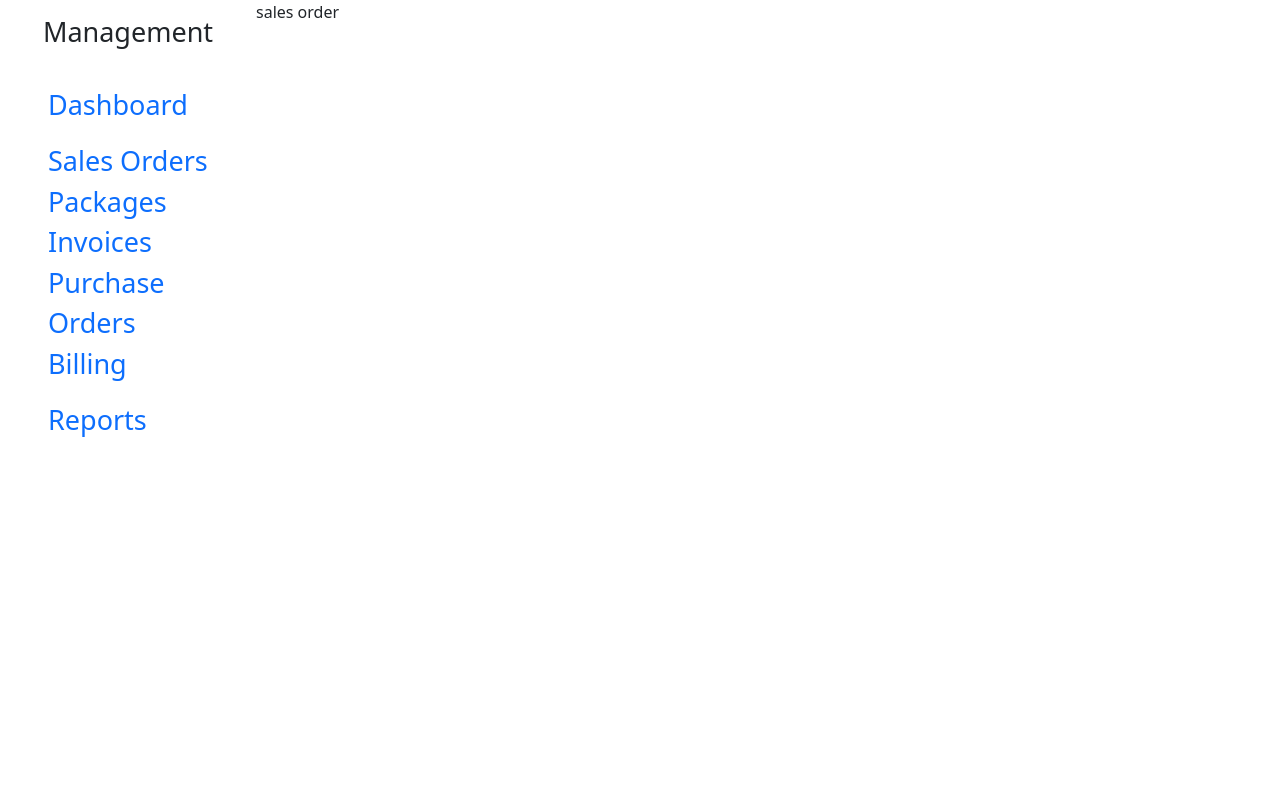
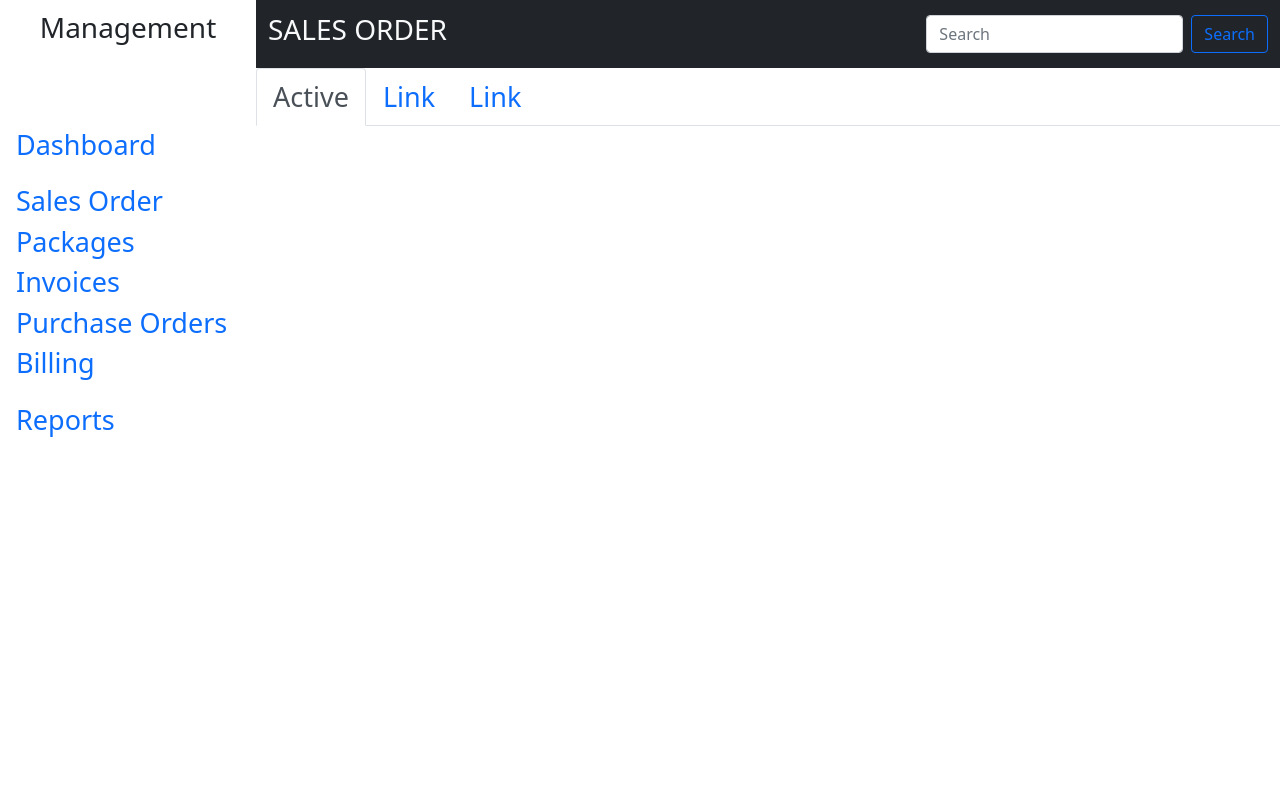
Before and after one commit to Maryllkate/sales-order-system, a PHP site: page /home/sales_orders.php in a window 1280 px wide. Run offline with PHP 8.4, Linux system fonts and the light colour scheme.

Commit message:
addede nav & tab for sales order

```diff
--- /dev/null
+++ b/css/dashboard.css
@@ -0,0 +1,3 @@
+#dashboard-container {
+    width: 80vw;
+}
--- /dev/null
+++ b/css/sales_orders.css
@@ -0,0 +1,3 @@
+#sales-orders-container {
+    width: 80vw;
+}
--- a/css/sidebar.css
+++ b/css/sidebar.css
@@ -5,10 +5,6 @@
 .left-sidebar {
     height: 100vh;
     width: 20vw;
-}
-
-.row-container {
-    width: 80vw;
 }
 
 .main-selection-form,
--- a/home/dashboard.php
+++ b/home/dashboard.php
@@ -2,8 +2,10 @@
     include '../include/sidebar.php';
 ?>
 
-<div class="dashboard-container">
-    dashboard area
+<div id="dashboard-container">
+    <div class="navbar">
+        dashboard right row
+    </div>
 </div>
 
 
--- a/home/sales_orders.php
+++ b/home/sales_orders.php
@@ -1,8 +1,37 @@
 <?php
     include '../include/sidebar.php';
 ?>
-    <div class="sales-order-container">
-        sales order
+    <div id="sales-orders-container">
+        <nav class="navbar navbar-light bg-dark">
+            <div class="container-fluid">
+                <a class="navbar-brand text-light"><h3>SALES ORDER</h3></a>
+                    <form class="d-flex">
+                        <input class="form-control me-2" type="search" placeholder="Search" aria-label="Search">
+                        <button class="btn btn-outline-primary" type="submit">Search</button>
+                    </form>
+            </div>
+        </nav>
+
+        <div class="tab-selections">
+            <ul class="nav nav-tabs">
+                <li class="nav-item">
+                    <a class="nav-link active" aria-current="page" href="#">Active</a>
+                </li>
+
+                <li class="nav-item">
+                    <a class="nav-link" href="#">Link</a>
+                </li>
+
+                <li class="nav-item">
+                    <a class="nav-link" href="#">Link</a>
+                </li>
+            </ul>
+        </div>
+
+
+
+
+
     </div>
 
 </div>
--- a/include/sidebar.php
+++ b/include/sidebar.php
@@ -6,18 +6,24 @@
     <meta name="viewport" content="width=device-width, initial-scale=1.0">
     <title>Dashboard</title>
 
+    <?php
+        include 'bs.php';
+    ?>
+
     <link rel="stylesheet" href="../css/sidebar.css">
+    <link rel="stylesheet" href="../css/dashboard.css">
+    <link rel="stylesheet" href="../css/sales_orders.css">
     <link rel="icon" href="img/dashboard_icon.png">
-    <?php include 'bs.php'; ?>
+
 
 </head>
 <body>
     <div class="container-fluid px-0">
         <div class="left-sidebar">
-            <div class="company-logo my-1 p-2 text-center">
-                <label for="logo">Management</label>
+            <div class="company-logo p-2 text-center">
+                <label for="logo"><h3>Management</h3></label>
             </div>
-            <div class="main-selection-form my-2 p-3">
+            <div class="main-selection-form my-5 p-3">
                 <ul>
                     <li>
                         <a href="../home/dashboard.php" class="active">Dashboard</a>
@@ -25,7 +31,7 @@
                 </ul>
                 <ul>
                     <li>
-                        <a href="../home/sales_orders.php">Sales Orders</a>
+                        <a href="../home/sales_orders.php">Sales Order</a>
                     </li>
                     <li>
                         <a href="../home/packages.php">Packages</a>
```
Also changed, not shown: css/login.css (line endings or trailing spaces).
